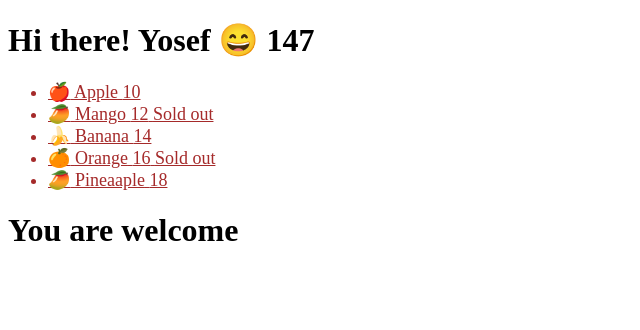
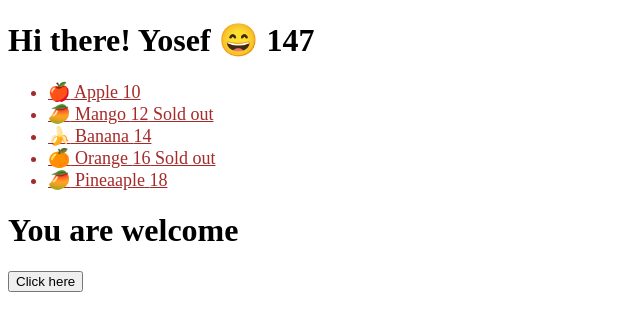
Before and after one commit to mercytv932/react-pro, a React (Vite) app: page / in a window 1280 px wide. Shown: the top 330 px of the page, without its empty margins (0-640 px from the left). Built offline with nearby package versions, Linux system fonts and the light colour scheme.

Commit message:
: Event Handling In React

```diff
--- a/src/App.jsx
+++ b/src/App.jsx
@@ -2,6 +2,7 @@
 import Hello from "./components/Hello";
 import Fruits from "./components/Fruits";
 import ConditionalComponent from "./components/ConditionalComponent";
+import Message from "./components/Message";
 function App(props) {
   const seatNumbers = [1, 4, 7];
   const person = {
@@ -15,6 +16,7 @@
       <Hello person={person} />
       <Fruits />
       <ConditionalComponent />
+      <Message />
     </>
   );
 }
--- /dev/null
+++ b/src/components/Message.jsx
@@ -0,0 +1,11 @@
+export default function Message() {
+  function handleClick() {
+    console.log("Button Clicked!");
+  }
+
+  return (
+    <div>
+      <button onClick={handleClick}>Click here </button>
+    </div>
+  );
+}
```
